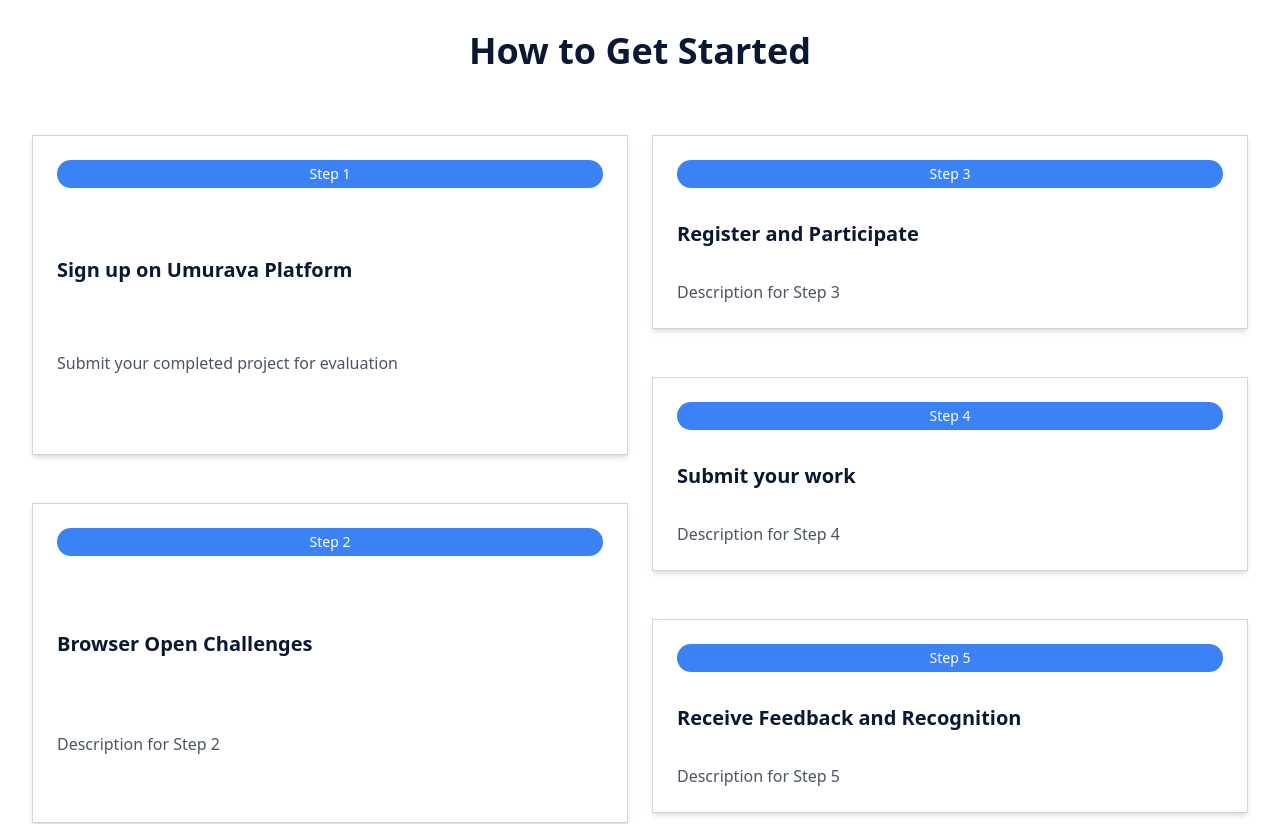
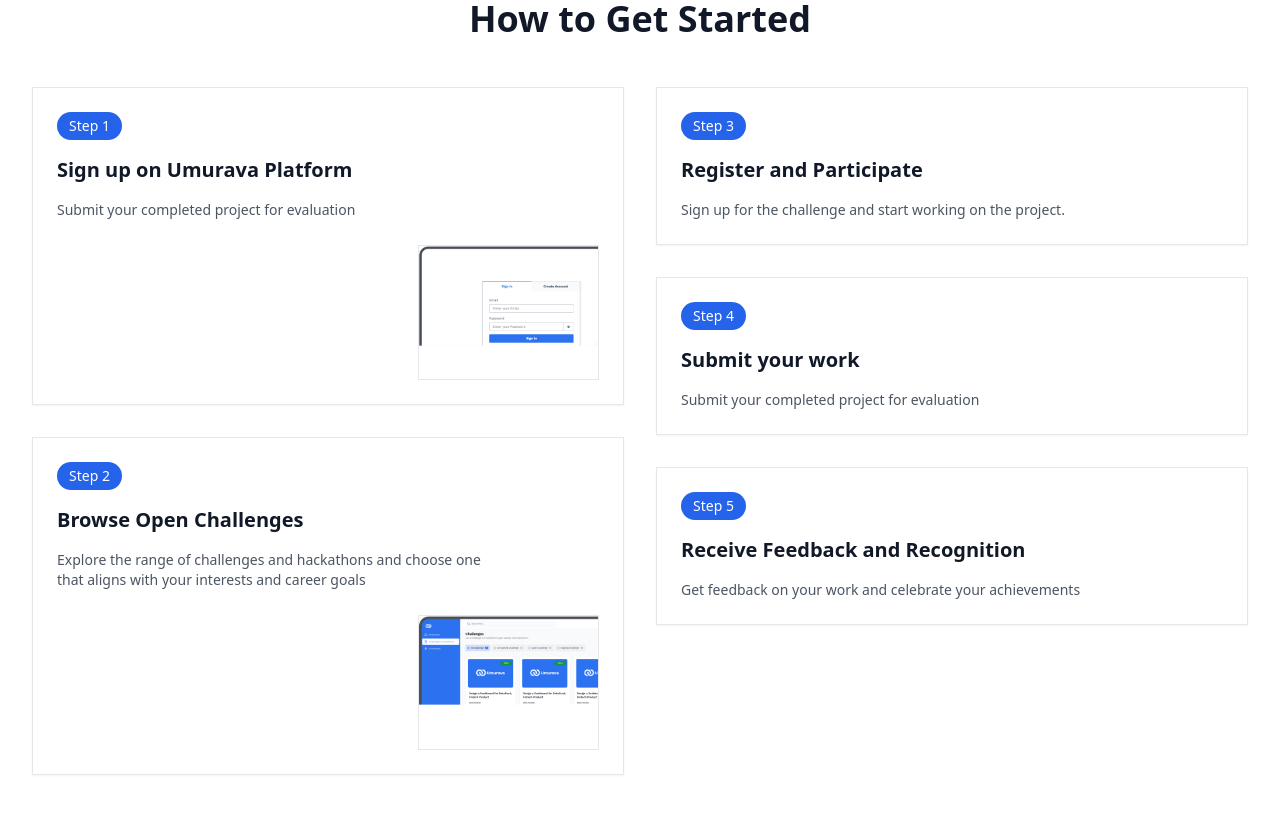
Before and after one commit to SkillChallenge/edteck, a Next.js app in the folder my-app/: page / in a window 1280 px wide. Shown: the part 5540-6364 px from the top of the page. Built offline with nearby package versions, Linux system fonts and the light colour scheme.

Commit message:
Updated landing page

```diff
--- a/my-app/next.config.ts
+++ b/my-app/next.config.ts
@@ -1,8 +1,10 @@
 import type { NextConfig } from "next";
 
 const nextConfig: NextConfig = {
-  /* config options here */
   reactStrictMode: true,
+  images: {
+    domains: ['hebbkx1anhila5yf.public.blob.vercel-storage.com'],
+  },
 };
 
 export default nextConfig;
--- a/my-app/src/pages/components/getting-started.tsx
+++ b/my-app/src/pages/components/getting-started.tsx
@@ -1,18 +1,29 @@
 import Image from "next/image"
 
+export function GettingStarted() {
   const steps = [
     {
       number: 1,
       title: "Sign up on Umurava Platform",
       description: "Submit your completed project for evaluation",
-    image: "/placeholder.svg?height=300&width=300&text=Login+Form",
+      image: {
+        url: "/Frame 1618868159 1.png",
+        width: 200,
+        height: 150,
+        alt: "Login form interface",
+      },
     },
     {
       number: 2,
       title: "Browse Open Challenges",
       description:
         "Explore the range of challenges and hackathons and choose one that aligns with your interests and career goals",
-    image: "/placeholder.svg?height=300&width=300&text=Challenges+Grid",
+      image: {
+        url: "/Challenges & Hackathons  Page 1 (1).png",
+        width: 200,
+        height: 150,
+        alt: "Challenges dashboard interface",
+      },
     },
     {
       number: 3,
@@ -31,70 +42,70 @@
     },
   ]
 
-export function GettingStarted() {
   return (
-    <section className="py-16 md:py-24 bg-white">
-      <div className="max-w-7xl mx-auto px-4 sm:px-6 lg:px-8">
-        {/* Header */}
-        <div className="text-center mb-16">
-          <h2 className="text-[#0A1832] text-3xl md:text-4xl font-bold">How to Get Started</h2>
+    <section className="py-16 px-4 md:px-6 lg:px-8 max-w-7xl mx-auto">
+      <h2 className="text-4xl font-bold text-center mb-12 text-gray-900">How to Get Started</h2>
+
+      <div className="grid grid-cols-1 md:grid-cols-2 gap-8">
+        <div className="space-y-8">
+          {steps.slice(0, 2).map((step) => (
+            <div key={step.number} className="bg-white border border-gray-200 rounded-lg p-6 shadow-sm relative">
+              <div className="space-y-4">
+                <span className="inline-block px-3 py-1 text-sm font-medium text-white bg-blue-600 rounded-full">
+                  Step {step.number}
+                </span>
+                <h3 className="text-xl font-bold text-gray-900">{step.title}</h3>
+                <p className="text-sm text-gray-600 pr-24">{step.description}</p>
               </div>
 
-        {/* Steps Grid */}
-        <div className="grid grid-cols-1 md:grid-cols-2 gap-6 relative">
-  {/* First Column: Step 1 and Step 2 stacked vertically */}
-  <div className="space-y-12">
-    {/* Step 1 */}
-    <div className="relative grid gap-3 items-start border border-gray-300 p-6 rounded-lg shadow-md h-80">
-  <div className="inline-flex items-center justify-center px-3 py-1 rounded-full bg-[#3B82F6] text-white text-sm font-medium">
-    Step 1
-  </div>
-  <h3 className="text-xl font-bold text-[#0A1832]">Sign up on Umurava Platform</h3>
-  <p className="text-gray-600">Submit your completed project for evaluation</p>
-</div>
-
-
-    {/* Step 2 */}
-    <div className="relative grid gap-8 items-start border border-gray-300 p-6 rounded-lg shadow-md h-80">
-      <div className="inline-flex items-center justify-center px-3 py-1 rounded-full bg-[#3B82F6] text-white text-sm font-medium">
-        Step 2
-      </div>
-      <h3 className="text-xl font-bold text-[#0A1832]">Browser Open Challenges</h3>
-      <p className="text-gray-600">Description for Step 2</p>
-    </div>
-  </div>
-
-  {/* Second Column: Step 3, Step 4, and Step 5 next to Step 1 and Step 2 */}
-  <div className="space-y-12">
-    {/* Step 3 */}
-    <div className="relative grid gap-8 items-start border border-gray-300 p-6 rounded-lg shadow-md">
-      <div className="inline-flex items-center justify-center px-3 py-1 rounded-full bg-[#3B82F6] text-white text-sm font-medium">
-        Step 3
-      </div>
-      <h3 className="text-xl font-bold text-[#0A1832]">Register and Participate</h3>
-      <p className="text-gray-600">Description for Step 3</p>
-    </div>
-
-    {/* Step 4 */}
-    <div className="relative grid gap-8 items-start border border-gray-300 p-6 rounded-lg shadow-md">
-      <div className="inline-flex items-center justify-center px-3 py-1 rounded-full bg-[#3B82F6] text-white text-sm font-medium">
-        Step 4
-      </div>
-      <h3 className="text-xl font-bold text-[#0A1832]">Submit your work</h3>
-      <p className="text-gray-600">Description for Step 4</p>
-    </div>
-
-    {/* Step 5 */}
-    <div className="relative grid gap-8 items-start border border-gray-300 p-6 rounded-lg shadow-md">
-      <div className="inline-flex items-center justify-center px-3 py-1 rounded-full bg-[#3B82F6] text-white text-sm font-medium">
-        Step 5
-      </div>
-      <h3 className="text-xl font-bold text-[#0A1832]">Receive Feedback and Recognition</h3>
-      <p className="text-gray-600">Description for Step 5</p>
+              {step.image && (
+                <div className="relative w-full mt-40">
+                  <div className="absolute bottom-0 right-0 w-1/3">
+                    <div className="relative aspect-[4/3] overflow-hidden rounded-lg border border-gray-200">
+                      <Image
+                        src={step.image.url}
+                        alt={step.image.alt}
+                        width={step.image.width}
+                        height={step.image.height}
+                        objectFit="cover"
+                      />
                     </div>
                   </div>
                 </div>
+              )}
+            </div>
+          ))}
+        </div>
 
+        <div className="space-y-8">
+          {steps.slice(2).map((step) => (
+            <div key={step.number} className="bg-white border border-gray-200 rounded-lg p-6 shadow-sm relative">
+              <div className="space-y-4">
+                <span className="inline-block px-3 py-1 text-sm font-medium text-white bg-blue-600 rounded-full">
+                  Step {step.number}
+                </span>
+                <h3 className="text-xl font-bold text-gray-900">{step.title}</h3>
+                <p className="text-sm text-gray-600">{step.description}</p>
+              </div>
+
+              {step.image && (
+                <div className="relative w-full mt-4">
+                  <div className="absolute bottom-0 right-0 w-1/3">
+                    <div className="relative aspect-[4/3] overflow-hidden rounded-lg border border-gray-200">
+                      <Image
+                        src={step.image.url}
+                        alt={step.image.alt}
+                        width={step.image.width}
+                        height={step.image.height}
+                        objectFit="cover"
+                      />
+                    </div>
+                  </div>
+                </div>
+              )}
+            </div>
+          ))}
+        </div>
       </div>
     </section>
   )
```
Also changed, not shown: my-app/public/Challenges & Hackathons  Page 1 (1).png (added), my-app/public/Frame 1618868159 1.png (added). Lines whose indentation alone changed are shown as unchanged.
